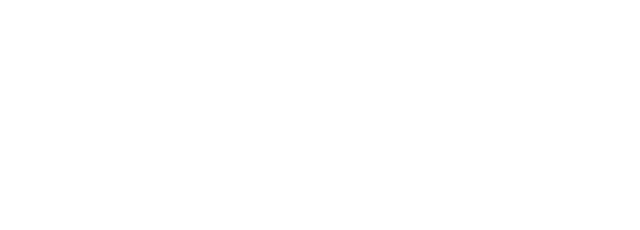
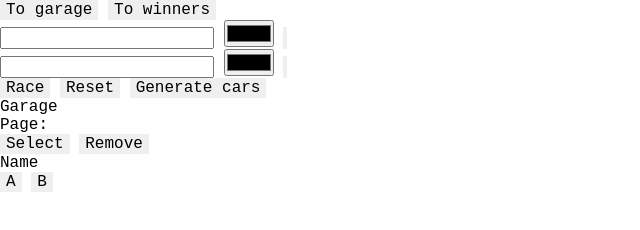
Before and after one commit to antonbudetbezb/async-race, a website built with webpack: page src/index.html in a window 1280 px wide. Shown: the whole page, without its empty margins (0-640 px from the left). Built offline with nearby package versions, Linux system fonts and the light colour scheme.

Commit message:
feat: add static html structure for garage page

```diff
--- a/src/index.html
+++ b/src/index.html
@@ -7,8 +7,67 @@
     <title>Async-race</title>
 </head>
 <body>
-    <header class="header"></header>
-    <main class="page"></main>
+    <header class="header">
+      <div class="wrapper">
+        <div class="buttons-wrapper">
+          <button class="button">To garage</button>
+          <button class="button">To winners</button>
+        </div>
+      </div>
+    </header>
+    <main class="main">
+      <div class="wrapper">
+        <div class="menu">
+          <div class="create-car">
+            <input type="text" class="car__name">
+            <input type="color" class="car__color">
+            <input type="button" class="car__button button button_blue">
+          </div>
+          <div class="update-car">
+            <input type="text" class="car__name">
+            <input type="color" class="car__color">
+            <input type="button" class="car__button button button_blue">
+          </div>
+          <div class="buttons-block">
+            <div class="buttons-wrapper">
+              <button class="button">Race</button>
+              <button class="button">Reset</button>
+              <button class="button">Generate cars</button>
+            </div>
+          </div>
+        </div>
+        <section class="garage">
+          <div class="garage__title">
+            <span class="garage__title_name">Garage</span>
+            <span class="garage__title_count"></span>
+          </div>
+          <div class="pagination">
+            <span class="pagination__title">Page:</span>
+            <span class="pagination__num"></span>
+          </div>
+          <div class="car">
+            <div class="car__info">
+              <span class="car-buttons">
+                <div class="buttons-wrapper">
+                  <button class="button button_blue">Select</button>
+                  <button class="button button_blue">Remove</button>
+                </div>
+              </span>
+              <span class="car_name">Name</span>
+            </div>
+            <div class="car__track">
+              <div class="buttons-wrapper">
+                <button class="button button_active">A</button>
+                <button class="button button_inactive">B</button>
+              </div>
+              <div class="car-sprite"></div>
+              <div class="track-sprite"></div>
+              <div class="flag-sprite"></div>
+            </div>
+          </div>
+        </section>
+      </div>
+    </main>
     <footer class="footer"></footer>
 </body>
 </html>
```
